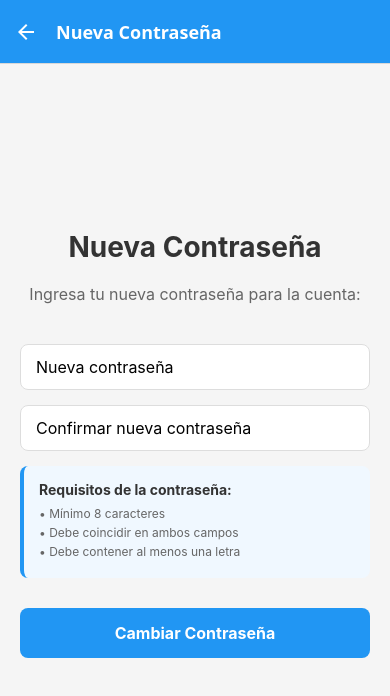
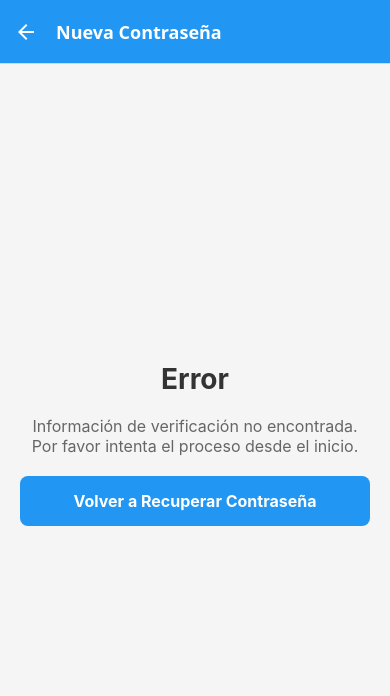
Before and after one commit to manupereiro/DesarrollodeApps1_ReactNative, a React Native app: screen /ResetPasswordScreen in a window 390 px wide. Shown: the top 696 px of the page. Built offline with nearby package versions, Linux system fonts and the light colour scheme.

Commit message:
Forgot password fixed

```diff
--- a/screens/ResetPasswordScreen.jsx
+++ b/screens/ResetPasswordScreen.jsx
@@ -17,7 +17,10 @@ const ResetPasswordScreen = ({ navigation, route }) => {
   const { email, code } = route.params || {};
   const [newPassword, setNewPassword] = useState('');
   const [confirmPassword, setConfirmPassword] = useState('');
-  const { resetPassword, isLoading } = useAuth();
+  const { resetPassword, state } = useAuth();
+
+  console.log('ResetPasswordScreen renderizada con:', { email, code });
+  console.log('🔍 ResetPasswordScreen: isAuthenticated =', !!state.userToken);
 
   const handleResetPassword = async () => {
     if (!newPassword.trim() || !confirmPassword.trim()) {
@@ -48,12 +51,14 @@ const ResetPasswordScreen = ({ navigation, route }) => {
     }
 
     try {
-      await resetPassword({
+      console.log('🔄 ResetPasswordScreen: Restableciendo contraseña...');
+      const response = await resetPassword({
         email,
         code,
         newPassword,
         confirmPassword,
       });
+      console.log('✅ ResetPasswordScreen: Contraseña restablecida exitosamente:', response);
 
       Alert.alert(
         'Contraseña restablecida',
@@ -61,14 +66,38 @@ const ResetPasswordScreen = ({ navigation, route }) => {
         [
           {
             text: 'OK',
-            onPress: () => navigation.navigate('LoginScreen'),
+            onPress: () => {
+              console.log('🔄 ResetPasswordScreen: Navegando a LoginScreen');
+              navigation.navigate('LoginScreen');
+            },
           },
         ]
       );
     } catch (error) {
+      console.log('❌ ResetPasswordScreen: Error restableciendo contraseña:', error);
       Alert.alert('Error', error.error || 'Error al restablecer contraseña');
     }
   };
+
+  // Si no hay email o código, mostrar error
+  if (!email || !code) {
+    return (
+      <View style={styles.container}>
+        <View style={styles.content}>
+          <Text style={styles.title}>Error</Text>
+          <Text style={styles.subtitle}>
+            Información de verificación no encontrada. Por favor intenta el proceso desde el inicio.
+          </Text>
+          <TouchableOpacity
+            style={styles.button}
+            onPress={() => navigation.navigate('ForgotPasswordScreen')}
+          >
+            <Text style={styles.buttonText}>Volver a Recuperar Contraseña</Text>
+          </TouchableOpacity>
+        </View>
+      </View>
+    );
+  }
 
   return (
     <KeyboardAvoidingView
@@ -91,7 +120,7 @@ const ResetPasswordScreen = ({ navigation, route }) => {
               value={newPassword}
               onChangeText={setNewPassword}
               secureTextEntry
-              editable={!isLoading}
+              editable={!state.isLoading}
             />
           </View>
 
@@ -102,7 +131,7 @@ const ResetPasswordScreen = ({ navigation, route }) => {
               value={confirmPassword}
               onChangeText={setConfirmPassword}
               secureTextEntry
-              editable={!isLoading}
+              editable={!state.isLoading}
             />
           </View>
 
@@ -114,11 +143,11 @@ const ResetPasswordScreen = ({ navigation, route }) => {
           </View>
 
           <TouchableOpacity
-            style={[styles.button, isLoading && styles.buttonDisabled]}
+            style={[styles.button, state.isLoading && styles.buttonDisabled]}
             onPress={handleResetPassword}
-            disabled={isLoading}
+            disabled={state.isLoading}
           >
-            {isLoading ? (
+            {state.isLoading ? (
               <ActivityIndicator color="#fff" />
             ) : (
               <Text style={styles.buttonText}>Cambiar Contraseña</Text>
--- a/screens/VerifyCodeScreen.jsx
+++ b/screens/VerifyCodeScreen.jsx
@@ -15,7 +15,10 @@ import { useAuth } from '../context/AuthContext';
 const VerifyCodeScreen = ({ navigation, route }) => {
   const { email, codeType } = route.params || {};
   const [code, setCode] = useState('');
-  const { verifyResetCode, resendCode, isLoading } = useAuth();
+  const { verifyResetCode, resendCode, state } = useAuth();
+
+  console.log('VerifyCodeScreen renderizada con:', { email, codeType });
+  console.log('🔍 VerifyCodeScreen: isAuthenticated =', !!state.userToken);
 
   const isPasswordReset = codeType === 'passwordReset';
 
@@ -31,20 +34,18 @@ const VerifyCodeScreen = ({ navigation, route }) => {
     }
 
     try {
+      console.log('🔄 VerifyCodeScreen: Verificando código...');
       if (isPasswordReset) {
-        await verifyResetCode({ email, code });
-        Alert.alert(
-          'Código verificado',
-          'Ahora puedes cambiar tu contraseña',
-          [
-            {
-              text: 'OK',
-              onPress: () => navigation.navigate('ResetPasswordScreen', { email, code }),
-            },
-          ]
-        );
+        const response = await verifyResetCode({ email, code });
+        console.log('✅ VerifyCodeScreen: Código verificado exitosamente:', response);
+
+        // Navegación directa e inmediata
+        console.log('🔄 VerifyCodeScreen: Navegando a ResetPasswordScreen con email:', email);
+        navigation.navigate('ResetPasswordScreen', { email, code });
+        console.log('✅ VerifyCodeScreen: Navegación ejecutada correctamente');
       }
     } catch (error) {
+      console.log('❌ VerifyCodeScreen: Error verificando código:', error);
       Alert.alert('Error', error.error || 'Código inválido');
     }
   };
@@ -56,9 +57,12 @@ const VerifyCodeScreen = ({ navigation, route }) => {
     }
 
     try {
+      console.log('🔄 VerifyCodeScreen: Reenviando código...');
       await resendCode({ email, codeType });
+      console.log('✅ VerifyCodeScreen: Código reenviado exitosamente');
       Alert.alert('Código reenviado', 'Se ha enviado un nuevo código a tu email');
     } catch (error) {
+      console.log('❌ VerifyCodeScreen: Error reenviando código:', error);
       Alert.alert('Error', error.error || 'Error al reenviar código');
     }
   };
@@ -72,6 +76,26 @@ const VerifyCodeScreen = ({ navigation, route }) => {
       ? 'Ingresa el código de recuperación que enviamos a tu email'
       : 'Ingresa el código de verificación que enviamos a tu email';
   };
+
+  // Si no hay email, mostrar error
+  if (!email) {
+    return (
+      <View style={styles.container}>
+        <View style={styles.content}>
+          <Text style={styles.title}>Error</Text>
+          <Text style={styles.subtitle}>
+            No se encontró el email. Por favor regresa e intenta nuevamente.
+          </Text>
+          <TouchableOpacity
+            style={styles.button}
+            onPress={() => navigation.navigate('ForgotPasswordScreen')}
+          >
+            <Text style={styles.buttonText}>Volver</Text>
+          </TouchableOpacity>
+        </View>
+      </View>
+    );
+  }
 
   return (
     <KeyboardAvoidingView
@@ -92,16 +116,16 @@ const VerifyCodeScreen = ({ navigation, route }) => {
             onChangeText={setCode}
             keyboardType="numeric"
             maxLength={6}
-            editable={!isLoading}
+            editable={!state.isLoading}
           />
         </View>
 
         <TouchableOpacity
-          style={[styles.button, isLoading && styles.buttonDisabled]}
+          style={[styles.button, state.isLoading && styles.buttonDisabled]}
           onPress={handleVerifyCode}
-          disabled={isLoading}
+          disabled={state.isLoading}
         >
-          {isLoading ? (
+          {state.isLoading ? (
             <ActivityIndicator color="#fff" />
           ) : (
             <Text style={styles.buttonText}>Verificar Código</Text>
@@ -111,7 +135,7 @@ const VerifyCodeScreen = ({ navigation, route }) => {
         <TouchableOpacity
           style={styles.linkButton}
           onPress={handleResendCode}
-          disabled={isLoading}
+          disabled={state.isLoading}
         >
           <Text style={styles.linkText}>Reenviar código</Text>
         </TouchableOpacity>
```
